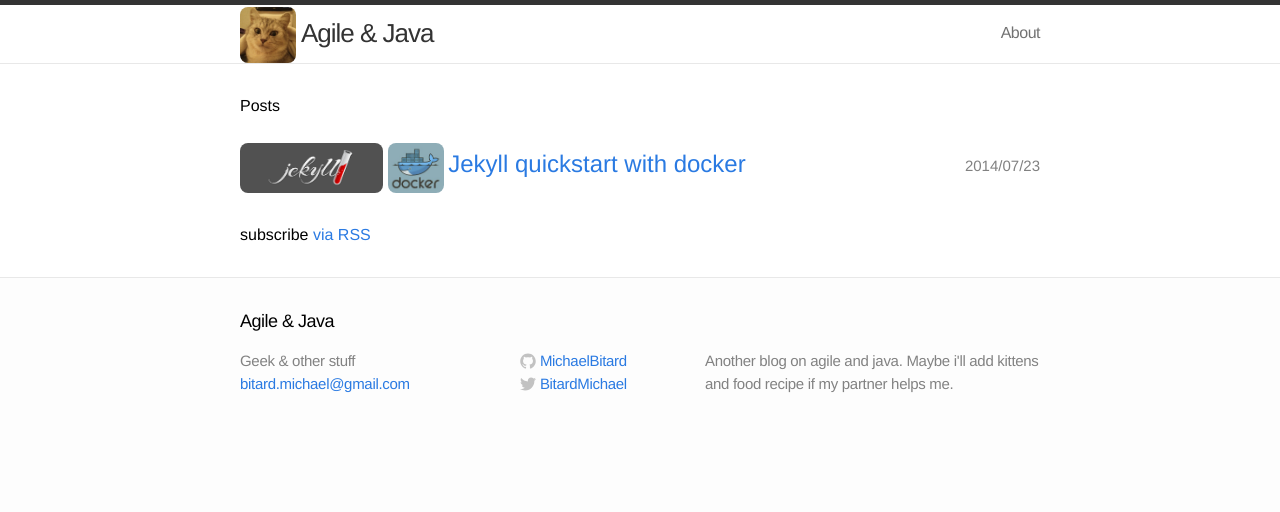
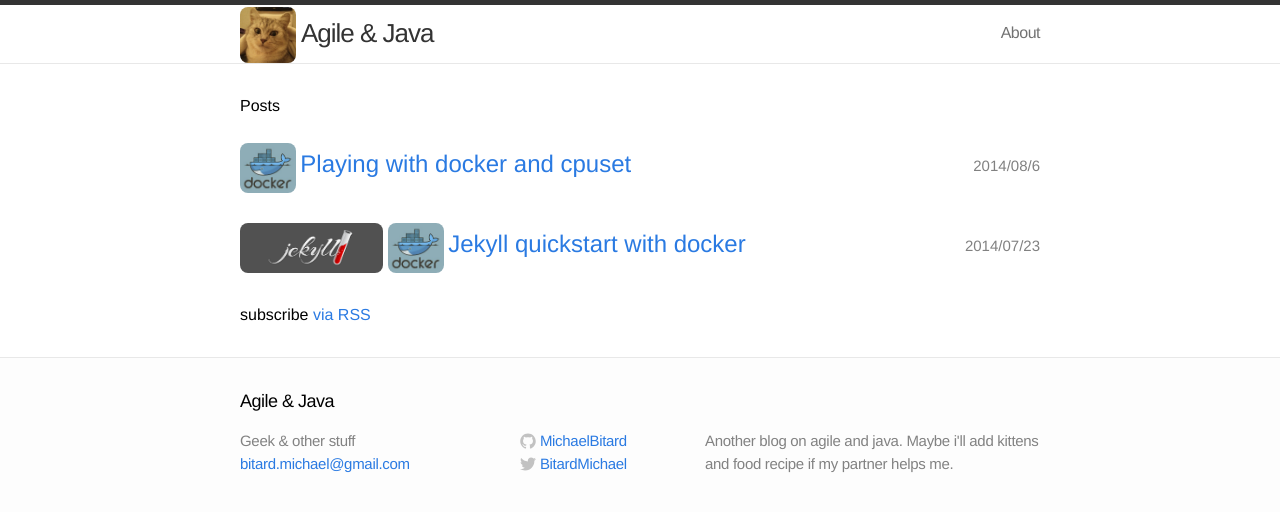
Before and after one commit to gpolaert/agileek.github.io, a Jekyll site: the page built from index.html, in a window 1280 px wide. Shown: the top 512 px of the page. Built offline with Jekyll 4.4.1, drawn with Linux system fonts in a browser that asks for light colours.

```diff
--- a/_posts/2014-08-06-docker-cpuset.md
+++ b/_posts/2014-08-06-docker-cpuset.md
@@ -1,20 +1,18 @@
 ---
 layout: post
-title:  "Bind some cpu to your docker instance"
+title:  "Playing with docker and cpuset"
 date:   2014-08-06 23:26:31
 categories: docker
-published: false
 ---
 
 For my client I need to benchmark a multi-threaded/multi-server solution.
 
 Unfortunately, we only have a big server (128 GB, 32 cores,...) and we are putting all our instances on this single server.
-
 As each server is multi-threaded, we noticed that they often get in each others way, resulting in bad performances (context swapping, ...).
 
 We solved this problem with 2 solutions.
 
-We used thread affinity in the application in order to bind some thread to a given CPU, and we used [docker][docker] to authorize a given application to access only some cpus.
+We used thread affinity in the application in order to bind some thread to a given CPU, and we used [docker][docker] to authorize a given application to access only some cpus (via cpuset).
 
 In order to be sure that docker was correctly restricting the access to the cpus, I created a [docker image][docker-image]:
 
```
